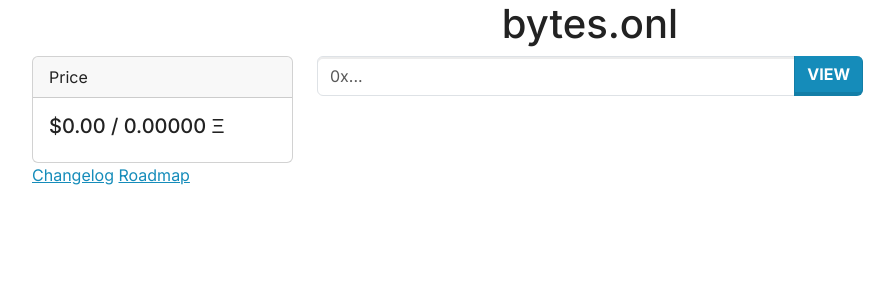
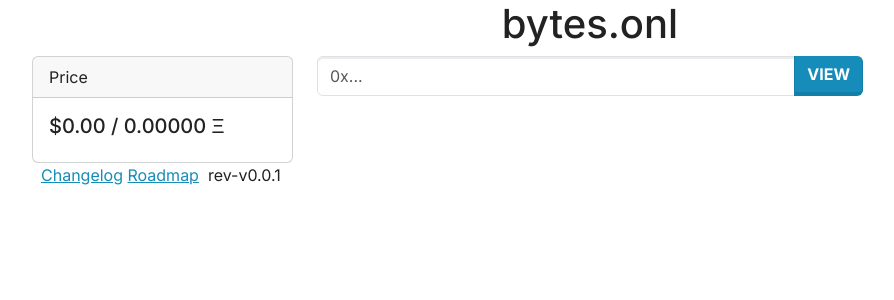
Before and after one commit to rbrick/bytes, a Next.js app in the folder frontend/: page / in a window 1280 px wide. Shown: the top 300 px of the page, without its empty margins (50-944 px from the left). Built offline with nearby package versions, Linux system fonts and the light colour scheme; no server answers.

Commit message:
update docker-image.yml

```diff
--- a/frontend/src/app/page.tsx
+++ b/frontend/src/app/page.tsx
@@ -122,6 +122,7 @@ export default function Home() {
               priceEther={bytesPrice.formattedEther}
               priceUSD={bytesPrice.formattedUSD}
             />
+            &nbsp;&nbsp;
             <span>
               <a href="https://raw.githubusercontent.com/rbrick/bytes/main/CHANGELOG.md">
                 Changelog
@@ -130,6 +131,11 @@ export default function Home() {
               <a href="#">
                   Roadmap
               </a>
+
+
+           &nbsp;
+           rev-v0.0.1
+            &nbsp;
             </span>
           </Col>
 
```
Also changed, not shown: 1 other file (tests, documents, lock files or other folders).
